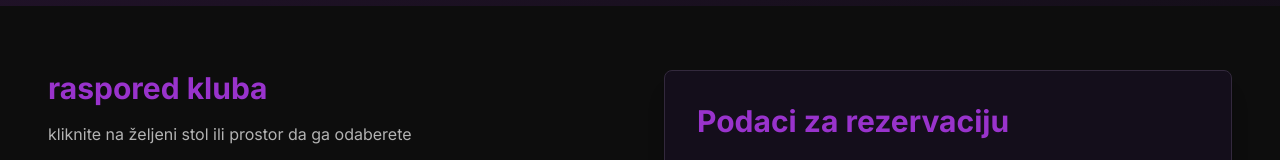
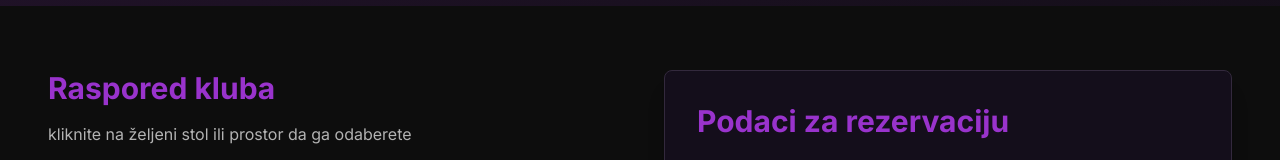
Before and after one commit to mprusac/basement-club, a React (Vite) app: page /reservations in a window 1280 px wide. Shown: the part 350-510 px from the top of the page. Built offline with nearby package versions, Linux system fonts and the light colour scheme; the HTML template or start-up script is replaced by a standard one.

Commit message:
Visual edit in Lovable
Edited UI in Lovable

```diff
--- a/src/pages/Reservations.tsx
+++ b/src/pages/Reservations.tsx
@@ -75,7 +75,7 @@ const Reservations = () => {
             {/* Floor Plan */}
             <div className="space-y-6">
               <div>
-                <h2 className="text-3xl font-bold mb-4 text-primary">raspored kluba</h2>
+                <h2 className="text-3xl font-bold mb-4 text-primary">Raspored kluba</h2>
                 <p className="text-muted-foreground">
                   kliknite na željeni stol ili prostor da ga odaberete
                 </p>
```
